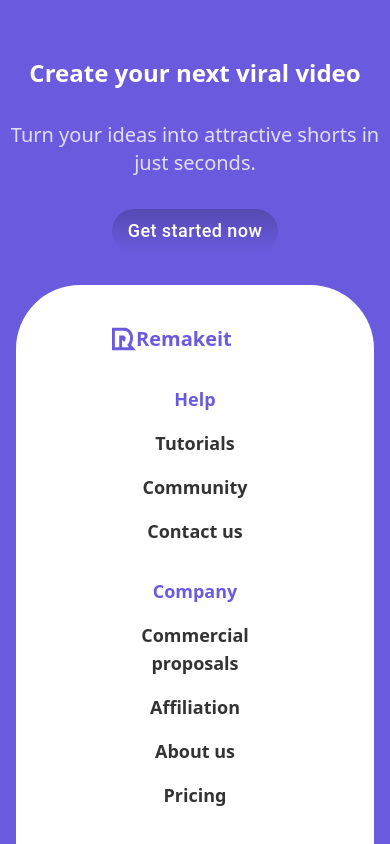
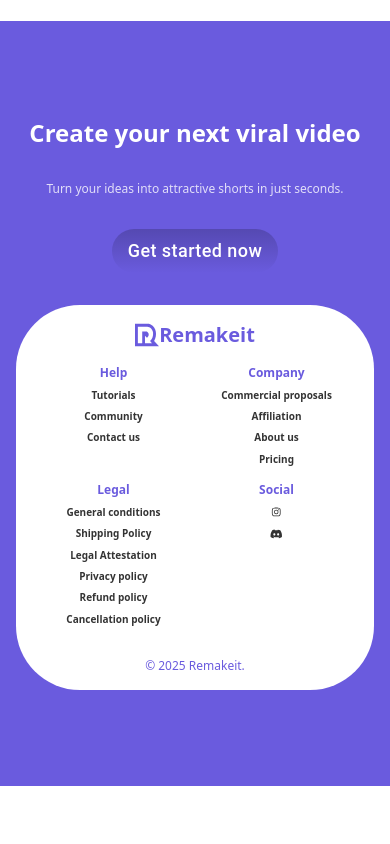
Before and after one commit to samuel-fringeli/remakeit-lp, a React (Vite) app: page / in a window 390 px wide. Shown: the part 10180-11024 px from the top of the page. After the commit the page ends 10966 px from the top, so only its background shows below. Built offline with nearby package versions, Linux system fonts and the light colour scheme.

Commit message:
fix: footer on mobile + fix: 404 link

```diff
--- a/src/sections/Footer.tsx
+++ b/src/sections/Footer.tsx
@@ -38,7 +38,7 @@
         { label: t("Legal Attestation"), url: "https://docs.remakeit.io/Legal_Attestation_Remakeit_Formatted.pdf", external: true },
         { label: t("Privacy policy"), url: "https://docs.remakeit.io/Privacy_Policy_Remakeit.pdf", external: true },
         { label: t("Refund policy"), url: "https://docs.remakeit.io/Refund_Policy_Remakeit.pdf", external: true },
-        { label: t("Cancellation policy"), url: "https://docs.remakeit.io/-%20[x]%20Cancellation_policy_Remakeit.pdf", external: true },
+        { label: t("Cancellation policy"), url: "https://docs.remakeit.io/Cancellation_policy_Remakeit.pdf", external: true },
       ],
     },
     {
@@ -71,12 +71,13 @@
   return (
     <section
       id="footer"
-      className="relative mx-auto text-white flex flex-col items-center justify-center gap-8 py-24 bg-primary"
+      className="relative text-white bg-primary"
     >
-      <div className="font-semibold text-2xl">
+      <div className="container mx-auto flex flex-col items-center justify-center gap-8 py-24">
+        <div className="font-semibold text-2xl text-center">
           {t("Create your next viral video")}
         </div>
-      <div className="opacity-80 text-xl text-center">
+        <div className="opacity-80 text-xs md:text-xl text-center">
           {t("Turn your ideas into attractive shorts in just seconds.")}
         </div>
         <Button
@@ -86,23 +87,24 @@
         >
           <span className="text-lg">{t("Get started now")}</span>
         </Button>
-      <div className="container">
-        <div className="bg-white w-full rounded-[64px] py-10 px-24 space-y-4 text-primary">
-          <div className="flex flex-wrap text-center text-lg font-semibold space-y-8">
+        <div className="bg-white w-full rounded-[64px] md:py-10 py-4 md:px-24 px-4 space-y-4 text-primary">
+          <div className="flex flex-wrap text-center text-xs md:text-lg font-semibold space-y-4 md:space-y-8">
             <div className="w-full lg:w-[20%]">
+              <div className="flex justify-center">
                 <RemakeItLogo />
+              </div>
             </div>
 
             {footerMenus.map((menu, index) => (
               <div
-                className="w-full md:w-[50%] lg:w-[20%] lg:last:w-[10%] md:text-left space-y-4"
+                className="w-1/2 md:w-[50%] lg:w-[20%] lg:last:w-[10%] md:text-left space-y-2 md:space-y-4"
                 key={index}
               >
-                <div>{menu.title}</div>
+                <div className="text-xs md:text-lg">{menu.title}</div>
                 {menu.links.map((link, index) => (
                   <div
                     key={index}
-                    className="text-black/80 hover:text-primary/70"
+                    className="text-black/80 hover:text-primary/70 text-[10px] md:text-base"
                   >
                     <a
                       href={link.url}
@@ -116,12 +118,12 @@
               </div>
             ))}
           </div>
-          <div className="text-center text-lg">© 2025 Remakeit.</div>
-        </div>
+          <div className="text-center text-xs md:text-lg">© 2025 Remakeit.</div>
         </div>
         {/* Bg text */}
         <div className="absolute top-0 sm:text-[20vw] font-bold leading-40 tracking-tight select-none opacity-0 md:opacity-5">
           REMAKEIT
+        </div>
       </div>
     </section>
   );
```
Lines whose indentation alone changed are shown as unchanged.
